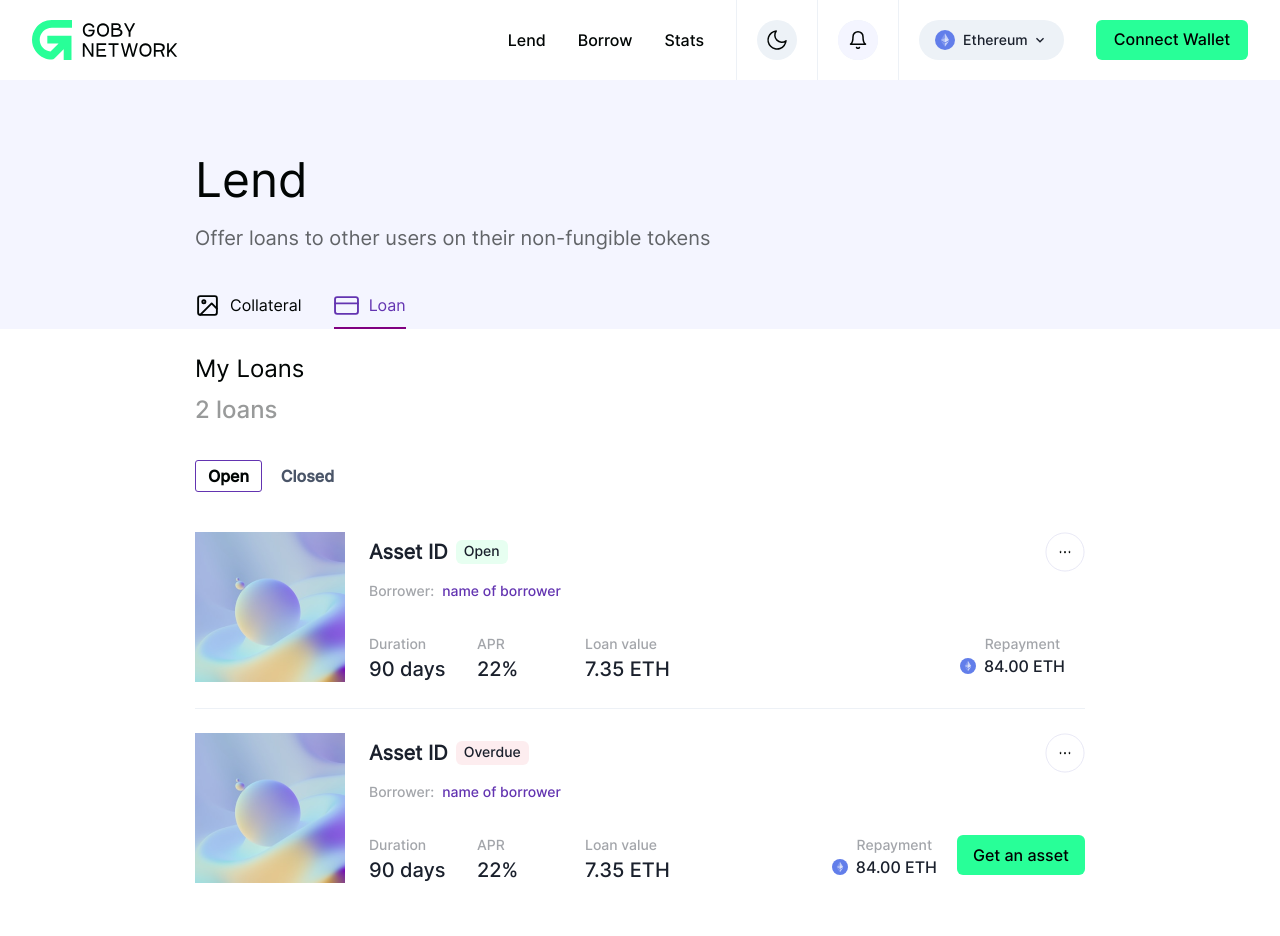
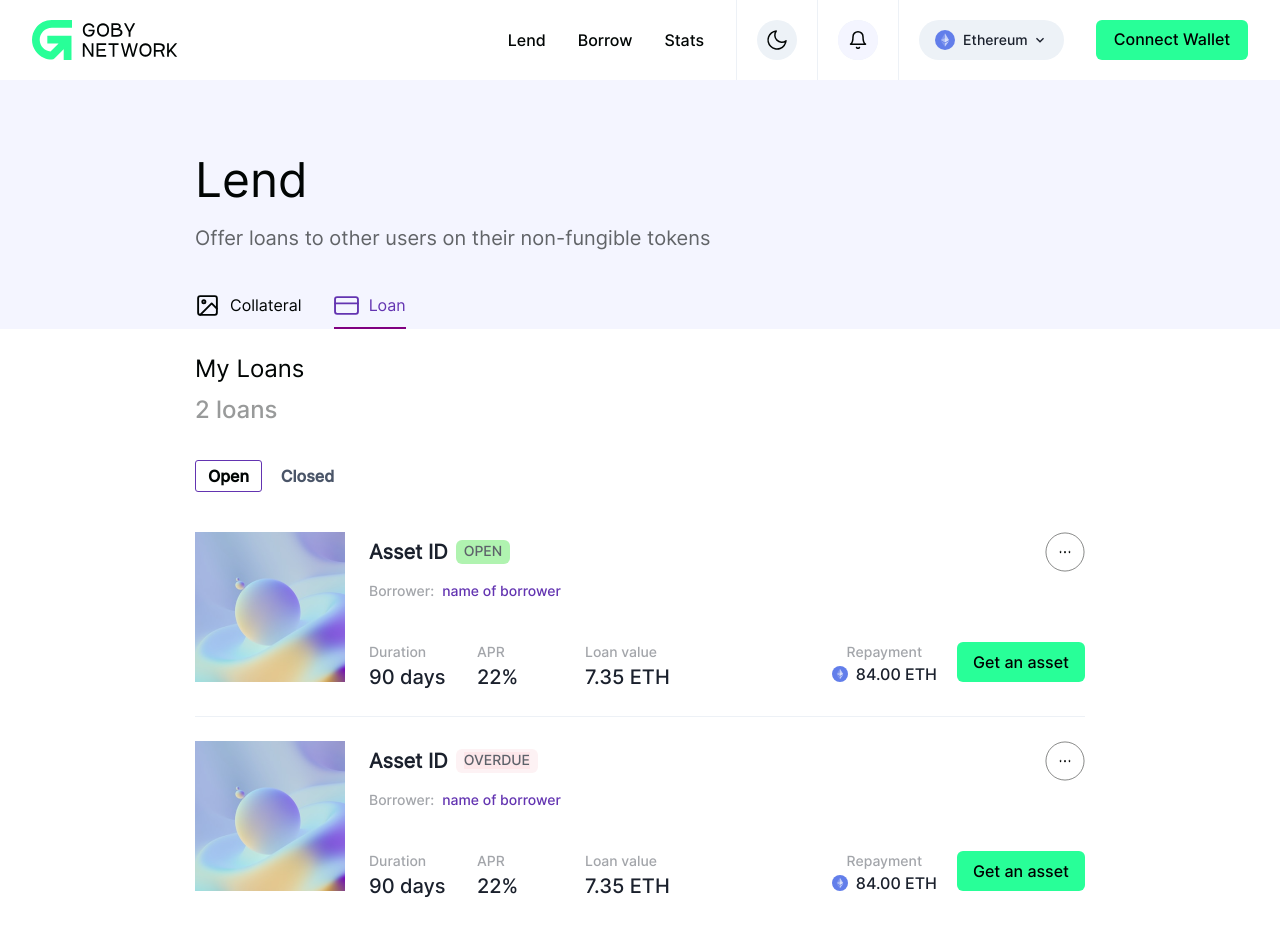
Before and after one commit to paurock/goby, a Next.js app: page /lend/loan in a window 1280 px wide. Shown: the top 936 px of the page. Built offline with nearby package versions, Linux system fonts and the light colour scheme.

Commit message:
loans: fix colors darkmode

```diff
--- a/src/app/Layout.tsx
+++ b/src/app/Layout.tsx
@@ -12,6 +12,7 @@ const colors = {
   green: '#28FF98',
   lightGreen: {
     100: '#E7FFF1',
+    200: '#276749',
     300: '#30BE7A',
   },
   redcolor: {
--- a/src/app/assets/Icons.tsx
+++ b/src/app/assets/Icons.tsx
@@ -84,32 +84,32 @@ export const moreRound = (props: svgProps): SVGProps<SVGSVGElement> => (
     width="42"
     height="42"
     viewBox="0 0 42 42"
-    fill="none"
+    fill={props.fill}
     xmlns="http://www.w3.org/2000/svg"
   >
     <circle
       cx="21"
       cy="21"
       r="20"
-      fill="white"
-      stroke="#CECFEA"
+      fill={props.fill}
+      stroke={props.stroke}
       strokeWidth="0.5"
     />
     <path
       d="M21 21.6668C21.3682 21.6668 21.6667 21.3684 21.6667 21.0002C21.6667 20.632 21.3682 20.3335 21 20.3335C20.6318 20.3335 20.3333 20.632 20.3333 21.0002C20.3333 21.3684 20.6318 21.6668 21 21.6668Z"
-      stroke="#010504"
+      stroke={props.stroke}
       strokeLinecap="round"
       strokeLinejoin="round"
     />
     <path
       d="M25.6667 21.6668C26.0349 21.6668 26.3333 21.3684 26.3333 21.0002C26.3333 20.632 26.0349 20.3335 25.6667 20.3335C25.2985 20.3335 25 20.632 25 21.0002C25 21.3684 25.2985 21.6668 25.6667 21.6668Z"
-      stroke="#010504"
+      stroke={props.stroke}
       strokeLinecap="round"
       strokeLinejoin="round"
     />
     <path
       d="M16.3333 21.6668C16.7015 21.6668 17 21.3684 17 21.0002C17 20.632 16.7015 20.3335 16.3333 20.3335C15.9651 20.3335 15.6667 20.632 15.6667 21.0002C15.6667 21.3684 15.9651 21.6668 16.3333 21.6668Z"
-      stroke="#010504"
+      stroke={props.stroke}
       strokeLinecap="round"
       strokeLinejoin="round"
     />
--- a/src/components/sections/content/AssetID/ModalAsset.tsx
+++ b/src/components/sections/content/AssetID/ModalAsset.tsx
@@ -26,7 +26,7 @@ interface ModalAssetProps {
   onOpen: () => void;
   onClose: () => void;
 }
-export const ModalAsset = ({ isOpen, onOpen, onClose }: ModalAssetProps) => {
+export const ModalAsset = ({ isOpen, onClose }: ModalAssetProps) => {
   return (
     <>
       <Modal isOpen={isOpen} onClose={onClose}>
--- a/src/components/sections/content/LoanTable/SingleLoan.tsx
+++ b/src/components/sections/content/Loans/SingleLoan.tsx
@@ -1,6 +1,5 @@
 import {
   Box,
-  Button,
   Grid,
   Heading,
   HStack,
@@ -11,12 +10,16 @@ import {
   VStack,
   Flex,
   GridItem,
+  useColorModeValue,
+  Link,
+  Center,
 } from '@chakra-ui/react';
 import { ethereum, moreRound } from 'app/assets/Icons';
 import { GreenBtn } from 'components/common/Buttons/GreenBtn';
 import React from 'react';
 import { Img } from 'shared';
 import image from '/src/app/assets/square_img_150x150.png';
+import NextLink from 'next/link';
 
 export type loanTableType = {
   status: string;
@@ -25,11 +28,32 @@ export type loanTableType = {
   pageName: string;
 };
 
-export const LoanTable = ({
+export const SingleLoan = ({
   status,
   isShowBtn = false,
   pageName,
 }: loanTableType) => {
+  const strokeColor = useColorModeValue('black.100', 'lightGreen.100');
+  const color: string = useColorModeValue('purple', 'green');
+  const openStateColor: string = useColorModeValue('lightgreen', 'green.200');
+  const overdueStateColor: string = useColorModeValue(
+    'redcolor.100',
+    'redcolor.900'
+  );
+  const closedStateColor: string = useColorModeValue('lightgray', 'gray');
+
+  const setColorScheme = (status: string): string => {
+    switch (status) {
+      case 'Open':
+        return openStateColor;
+      case 'Overdue':
+        return overdueStateColor;
+      case 'Closed':
+        return closedStateColor;
+      default:
+        return 'gray';
+    }
+  };
   return (
     <Flex w="full" pt="24px" pb="24px" flexWrap={['wrap', 'nowrap']}>
       {/* IMAGE  */}
@@ -45,9 +69,18 @@ export const LoanTable = ({
           <Tag
             maxH="22px"
             minW="fit-content"
-            colorScheme={status == 'Open' ? 'lightGreen' : 'redcolor'}
+            //colorScheme={setColorScheme(status)}
+            sx={{
+              backgroundColor: setColorScheme(status),
+              opacity: 0.7,
+            }}
           >
-            {status ? status : 'Close'}
+            <Center
+              w="fit-content"
+              sx={{ backgroundColor: setColorScheme(status) }}
+            >
+              {status.toUpperCase()}
+            </Center>
           </Tag>
           <Box w="full"></Box>
           <IconButton
@@ -57,8 +90,9 @@ export const LoanTable = ({
             as={moreRound}
             w="40px"
             h="40px"
-            stroke="lightGray"
-            _hover={{ bacground: 'none' }}
+            stroke={strokeColor}
+            fill="transparent"
+            _hover={{ background: 'none' }}
             onClick={() => console.log('click')}
           />
         </HStack>
@@ -70,14 +104,17 @@ export const LoanTable = ({
             as="span"
             sx={{
               fontSize: '14px',
-              color: 'purple',
+              color,
               textTransform: 'lowerCase',
             }}
           >
-            Name of Borrower
+            <NextLink href="#" passHref>
+              <Link _hover={{ textDecoration: 'none' }}>Name of Borrower</Link>
+            </NextLink>
           </Text>
         </HStack>
         {/* DETAILS  */}
+        <Box h="full"></Box>
         <Grid templateColumns={['repeat(1, 1fr)', 'repeat(2, 1fr)']} w="full">
           {/* LEFT COLUMN  */}
           <GridItem w="full">
@@ -117,17 +154,17 @@ export const LoanTable = ({
               <Text as="span" sx={{ fontSize: '14px', opacity: 0.4 }}>
                 Repayment
               </Text>
-              <HStack pr="20px">
+              <HStack>
                 <Icon
                   //@ts-ignore
                   as={ethereum}
                 />
-                <Text>84.00 ETH</Text>
+                <Text sx={{ strokeColor }}>84.00 ETH</Text>
               </HStack>
             </VStack>
             {isShowBtn ? (
               <HStack justifyContent={['flex-end']} alignItems={'center'}>
-                <Flex justifyContent="flex-end" h="48px">
+                <Flex justifyContent="flex-end" h="48px" ml="20px">
                   <GreenBtn
                     text={pageName === 'Lend' ? 'Get an asset' : 'Return'}
                     onClick={() => console.log('clicked')}
--- a/src/components/sections/content/LoanTable/index.tsx
+++ b/src/components/sections/content/Loans/index.tsx
@@ -10,8 +10,9 @@ import {
   Tab,
   TabPanels,
   TabPanel,
+  useColorModeValue,
 } from '@chakra-ui/react';
-import { LoanTable } from './SingleLoan';
+import { SingleLoan } from './SingleLoan';
 import React from 'react';
 import { useAssets } from 'shared';
 
@@ -23,6 +24,8 @@ const myFontStyle = {
 
 const Loans = ({ pageName }: { pageName: string }): JSX.Element => {
   const { text, background } = useAssets();
+  const borderColor = useColorModeValue('purple', 'green');
+
   return (
     <Flex w="full" justifyContent="center">
       <Flex
@@ -31,6 +34,7 @@ const Loans = ({ pageName }: { pageName: string }): JSX.Element => {
         maxW="1050px"
       >
         <VStack w="full" mt={['26px']} pb={['10px']} flexWrap="wrap">
+          {/* HEAD OF TABLE  */}
           <Heading
             as="h2"
             w="full"
@@ -45,6 +49,7 @@ const Loans = ({ pageName }: { pageName: string }): JSX.Element => {
           >
             2 loans
           </Text>
+          {/* BODY OF TABLE  */}
           <Tabs w="full" variant="soft-rounded" colorScheme="white">
             <TabList px="0" fontSize="16px">
               <Tab
@@ -57,7 +62,7 @@ const Loans = ({ pageName }: { pageName: string }): JSX.Element => {
                 borderRadius="3px"
                 _selected={{
                   border: '1px solid',
-                  borderColor: 'purple',
+                  borderColor,
                   color: text,
                 }}
               >
@@ -72,7 +77,7 @@ const Loans = ({ pageName }: { pageName: string }): JSX.Element => {
                 borderRadius="3px"
                 _selected={{
                   border: '1px solid',
-                  borderColor: 'purple',
+                  borderColor,
                   color: text,
                 }}
               >
@@ -81,18 +86,22 @@ const Loans = ({ pageName }: { pageName: string }): JSX.Element => {
             </TabList>
             <TabPanels>
               <TabPanel px="0">
-                <LoanTable status={'Open'} pageName={pageName} />
+                <SingleLoan
+                  status={'Open'}
+                  pageName={pageName}
+                  isShowBtn={true}
+                />
                 <Divider />
-                <LoanTable
+                <SingleLoan
                   status={'Overdue'}
                   pageName={pageName}
                   isShowBtn={true}
                 />
               </TabPanel>
               <TabPanel px="0">
-                <LoanTable status={'Colosed'} pageName={pageName} />
+                <SingleLoan status={'Closed'} pageName={pageName} />
                 <Divider />
-                <LoanTable status={'Closed'} pageName={pageName} />
+                <SingleLoan status={'Closed'} pageName={pageName} />
               </TabPanel>
             </TabPanels>
           </Tabs>
--- a/src/components/types.ts
+++ b/src/components/types.ts
@@ -1,5 +1,6 @@
 export type svgProps = {
   stroke?: string;
+  fill?: string;
 };
 
 export type svgPropsSquareBtn = {
--- a/src/pages/borrow/loan.tsx
+++ b/src/pages/borrow/loan.tsx
@@ -1,6 +1,6 @@
 import { NextPage } from 'next';
 import TitleSection from 'components/sections/TitleSection';
-import Loans from 'components/sections/content/LoanTable';
+import Loans from 'components/sections/content/Loans';
 
 const Loan: NextPage = () => {
   return (
--- a/src/pages/lend/loan.tsx
+++ b/src/pages/lend/loan.tsx
@@ -1,6 +1,6 @@
 import { NextPage } from 'next';
 import TitleSection from 'components/sections/TitleSection';
-import Loans from 'components/sections/content/LoanTable';
+import Loans from 'components/sections/content/Loans';
 
 const Loan: NextPage = () => {
   return (
```
